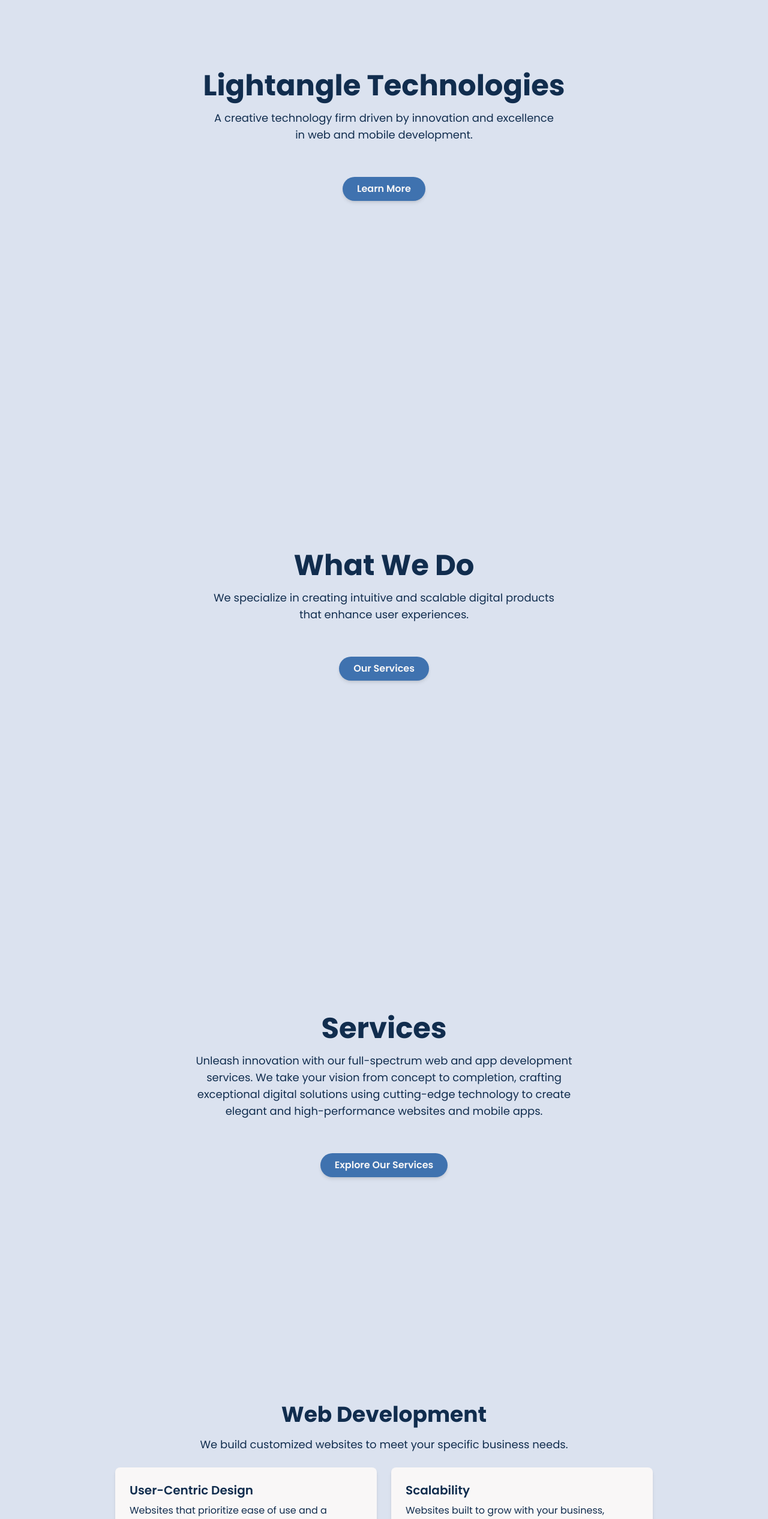
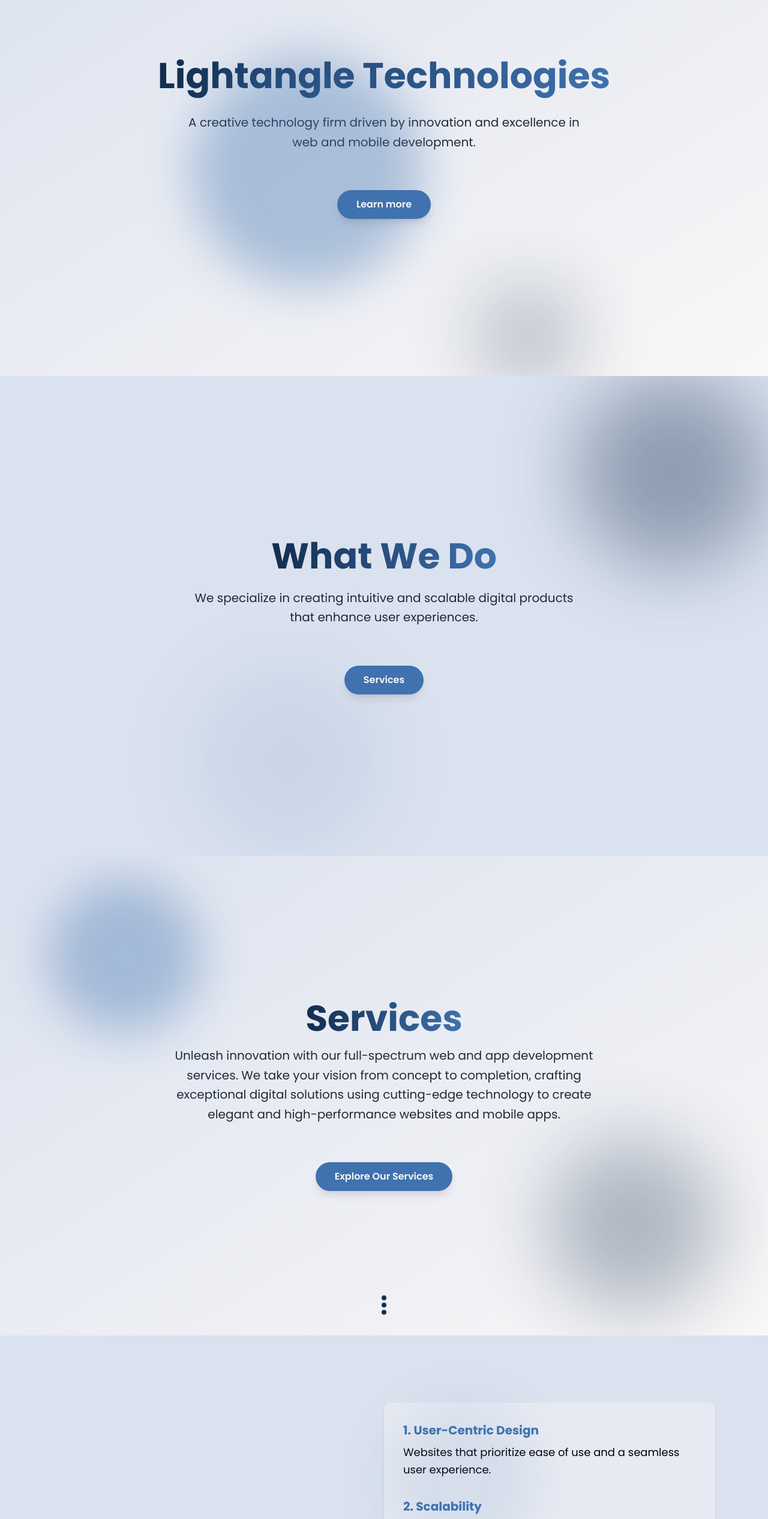
Before and after one commit to faraz-35/dev-portfolio, a Next.js app: page / in a window 1280 px wide. Shown: the part 234-2767 px from the top of the page at 60% size. Built offline with nearby package versions, Linux system fonts and the light colour scheme.

Commit message:
Styling done

```diff
--- a/src/app/page.tsx
+++ b/src/app/page.tsx
@@ -19,4 +19,5 @@
     </>
   );
 };
+
 export default Home;
--- a/src/components/hero/what.tsx
+++ b/src/components/hero/what.tsx
@@ -1,16 +1,34 @@
+import Link from "next/link";
+
 const WhatWeDo = () => {
   return (
-    <div className="h-[100vh] w-full flex flex-col justify-center items-center bg-bg text-pri">
-      <h1 className="text-5xl font-extrabold mb-4 animate-fade-in">
+    <div
+      id="what-we-do"
+      className="relative h-[100vh] w-full flex flex-col justify-center items-center bg-bg text-pri px-6 py-8 overflow-hidden"
+    >
+      {/* Decorative Background Elements */}
+      <div className="absolute top-0 right-0 w-80 h-80 bg-pri opacity-20 rounded-full blur-3xl z-0 animate-pulse"></div>
+      <div className="absolute bottom-0 right-1/2 w-80 h-80 bg-sec opacity-10 rounded-full blur-3xl z-0 animate-spin-slow"></div>
+
+      {/* Heading Section */}
+      <h1 className="text-6xl font-extrabold mb-6 animate-slide-in text-transparent bg-clip-text bg-gradient-to-r from-pri to-sec">
         What We Do
       </h1>
-      <p className="text-lg max-w-xl text-center mb-6 animate-slide-up">
+
+      {/* Subheading Section */}
+      <p className="text-xl max-w-2xl text-center mb-8 animate-fade-up leading-relaxed text-gray-800">
         We specialize in creating intuitive and scalable digital products that
         enhance user experiences.
       </p>
-      <button className="mt-8 px-6 py-2 bg-sec text-white font-semibold rounded-full shadow-md hover:bg-pri transition duration-300">
-        Our Services
-      </button>
+
+      {/* Call to Action Button */}
+      <Link
+        href="#services"
+        className="relative mt-8 px-8 py-3 bg-sec text-white font-semibold rounded-full shadow-lg hover:shadow-xl transform hover:scale-105 transition duration-300 group"
+      >
+        <span className="absolute inset-0 w-full h-full bg-gradient-to-r from-pri to-sec opacity-0 group-hover:opacity-100 transition-opacity duration-300 rounded-full"></span>
+        <span className="relative z-0">Services</span>
+      </Link>
     </div>
   );
 };
--- a/src/components/hero/who.tsx
+++ b/src/components/hero/who.tsx
@@ -1,19 +1,35 @@
+import Link from "next/link";
+
 const WhoWeAre = () => {
   return (
     <div
       id="about-us"
-      className="h-[100vh] w-full flex flex-col justify-center items-center bg-bg text-pri"
+      className="relative h-[100vh] w-full flex flex-col justify-center items-center bg-gradient-to-br from-bg to-white text-pri px-6 py-8 overflow-hidden"
     >
-      <h1 className="text-5xl font-extrabold mb-4 animate-fade-in">
+      {/* Background Decorative Elements */}
+      <div className="absolute top-1/3 left-1/4 w-96 h-96 bg-sec opacity-20 rounded-full blur-2xl z-0 animate-pulse"></div>
+      <div className="absolute -bottom-4 right-1/4 w-40 h-40 bg-pri opacity-30 rounded-full blur-3xl z-0 animate-spin-slow"></div>
+
+      {/* Heading Section */}
+      <h1 className="text-6xl font-extrabold mb-6 animate-slide-in text-transparent bg-clip-text bg-gradient-to-r from-pri to-sec leading-tight">
         Lightangle Technologies
       </h1>
-      <p className="text-lg max-w-xl text-center mb-6 animate-slide-up">
+
+      {/* Subheading Section */}
+      <p className="text-xl max-w-2xl text-center mb-8 animate-fade-up leading-relaxed text-gray-800">
         A creative technology firm driven by innovation and excellence in web
         and mobile development.
       </p>
-      <button className="mt-8 px-6 py-2 bg-sec text-white font-semibold rounded-full shadow-md hover:bg-pri transition duration-300">
-        Learn More
-      </button>
+
+      {/* Call to Action Button */}
+      <Link
+        href="#what-we-do"
+        className="relative mt-8 px-8 py-3 bg-sec text-white font-semibold rounded-full shadow-lg hover:shadow-xl transform hover:scale-105 transition duration-300 group"
+      >
+        <span className="absolute inset-0 w-full h-full bg-gradient-to-r from-pri to-sec opacity-0 group-hover:opacity-100 transition-opacity duration-300 rounded-full"></span>
+
+        <span className="relative z-0">Learn more</span>
+      </Link>
     </div>
   );
 };
--- a/src/components/navbar/index.tsx
+++ b/src/components/navbar/index.tsx
@@ -1,5 +1,3 @@
-"use client";
-
 import Link from "next/link";
 
 const Navbar = () => {
--- a/src/components/services/index.tsx
+++ b/src/components/services/index.tsx
@@ -1,19 +1,43 @@
+import Link from "next/link";
+
 const Services = () => {
   return (
     <div
       id="services"
-      className="h-[100vh] w-full flex flex-col justify-center items-center bg-bg text-pri px-6 py-8"
+      className="relative h-[100vh] w-full flex flex-col justify-center items-center bg-gradient-to-br from-bg to-white text-pri px-6 py-8 overflow-hidden"
     >
-      <h1 className="text-5xl font-extrabold mb-4 animate-fade-in">Services</h1>
-      <p className="text-lg max-w-2xl text-center mb-6 animate-slide-up">
+      {/* Decorative Background Elements */}
+      <div className="absolute top-10 left-20 w-64 h-64 bg-sec opacity-20 rounded-full blur-2xl animate-pulse"></div>
+      <div className="absolute bottom-10 right-20 w-72 h-72 bg-pri opacity-30 rounded-full blur-3xl animate-spin-slow"></div>
+
+      {/* Heading Section */}
+      <h1 className="text-6xl font-extrabold mb-4 animate-slide-in text-transparent bg-clip-text bg-gradient-to-r from-pri to-sec">
+        Services
+      </h1>
+
+      {/* Subheading Section */}
+      <p className="text-xl max-w-3xl text-center mb-8 animate-fade-up leading-relaxed text-gray-800">
         Unleash innovation with our full-spectrum web and app development
         services. We take your vision from concept to completion, crafting
         exceptional digital solutions using cutting-edge technology to create
         elegant and high-performance websites and mobile apps.
       </p>
-      <button className="mt-8 px-6 py-2 bg-sec text-white font-semibold rounded-full shadow-md hover:bg-pri transition duration-300">
-        Explore Our Services
-      </button>
+
+      {/* Call to Action Button */}
+      <Link
+        href="#service-details"
+        className="relative mt-8 px-8 py-3 bg-sec text-white font-semibold rounded-full shadow-lg hover:shadow-xl transform hover:scale-105 transition duration-300 group"
+      >
+        <span className="absolute inset-0 w-full h-full bg-gradient-to-r from-pri to-sec opacity-0 group-hover:opacity-100 transition-opacity duration-300 rounded-full"></span>
+        <span className="relative z-0">Explore Our Services</span>
+      </Link>
+
+      {/* Scroll Indicator */}
+      <div className="absolute bottom-8 flex flex-col items-center animate-bounce">
+        <span className="block w-2 h-2 mb-1 bg-pri rounded-full"></span>
+        <span className="block w-2 h-2 mb-1 bg-pri rounded-full"></span>
+        <span className="block w-2 h-2 bg-pri rounded-full"></span>
+      </div>
     </div>
   );
 };
--- a/src/components/services/serviceDetail.tsx
+++ b/src/components/services/serviceDetail.tsx
@@ -2,30 +2,47 @@
 
 const ServiceDetail = () => {
   return (
-    <>
-      {services.map(({ name, heading, features }) => (
-        <div
+    <div
+      id="service-details"
+      className="min-h-screen bg-bg text-pri px-6 py-12 space-y-20"
+    >
+      {services.map(({ name, heading, features }, index) => (
+        <section
+          id={`service-${index}`}
           key={name}
-          className="h-[100vh] flex flex-col items-center justify-center bg-bg text-pri px-6 py-8"
+          className={`relative p-10 lg:p-16 flex flex-col  lg:flex-row items-center justify-between gap-10 ${
+            index % 2 === 1 ? "lg:flex-row-reverse" : ""
+          }`}
         >
-          <h1 className="text-4xl font-bold mb-4 animate-fade-in">{name}</h1>
-          <p className="text-lg max-w-2xl text-center mb-6 animate-slide-up">
-            {heading}
-          </p>
-          <div className="grid grid-cols-1 md:grid-cols-2 gap-6 w-full max-w-4xl animate-fade-in">
-            {features.map(({ heading, text }) => (
-              <div
-                key={text}
-                className="bg-white text-pri p-6 rounded-lg shadow-md hover:shadow-lg transition duration-300"
-              >
-                <h4 className="text-xl font-semibold mb-2">{heading}</h4>
-                <p className="text-base">{text}</p>
+          {/* Heading Section */}
+          <div className="flex-1 text-center lg:text-left space-y-6">
+            <h1 className="text-6xl font-extrabold tracking-wide animate-slide-in">
+              {name}
+            </h1>
+            <p className="text-2xl leading-relaxed max-w-2xl animate-fade-up">
+              {heading}
+            </p>
+          </div>
+
+          {/* Unified Feature Display */}
+          <div className="relative w-1/2 bg-white bg-opacity-40 backdrop-filter backdrop-blur-lg p-8 rounded-xl shadow-md ">
+            <div
+              className={`absolute top-0 ${
+                index % 2 === 0 ? "left-0" : "right-0"
+              } w-64 h-64 bg-sec opacity-10 rounded-full blur-2xl -z-0 transform rotate-45`}
+            ></div>
+            {features.map(({ heading, text }, featureIndex) => (
+              <div key={text} className="mb-8 last:mb-0">
+                <h4 className="text-xl font-bold text-sec mb-2 animate-slide-left">
+                  {`${featureIndex + 1}. ${heading}`}
+                </h4>
+                <p className="text-lg leading-relaxed text-black">{text}</p>
               </div>
             ))}
           </div>
-        </div>
+        </section>
       ))}
-    </>
+    </div>
   );
 };
 
```
Also changed, not shown: src/components/contact/index.tsx (+126 -33 lines).
